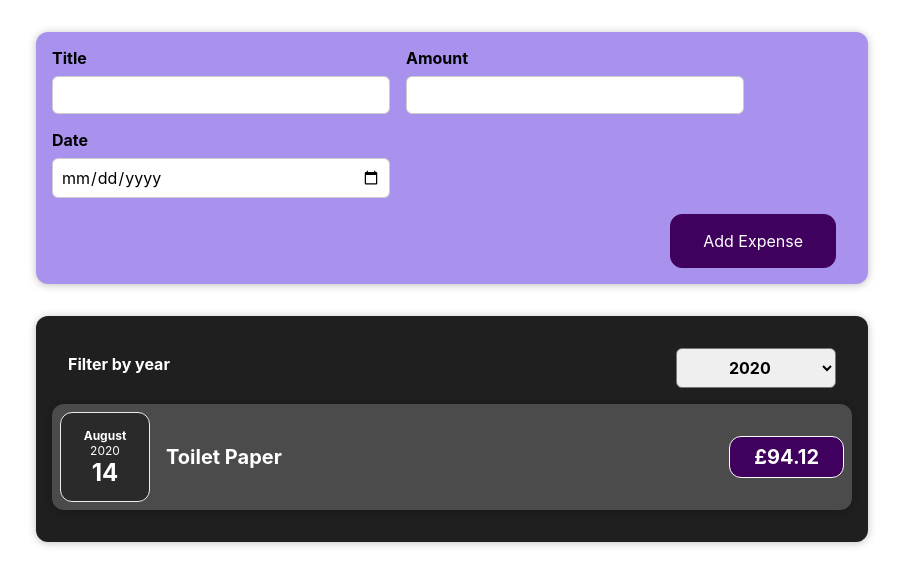
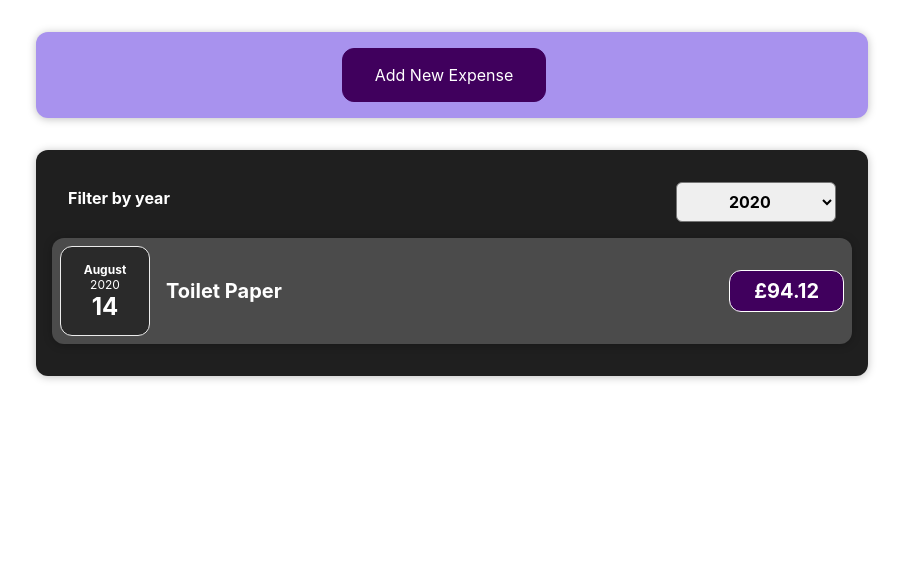
Before and after one commit to hjbrown11/react-expense-tracker, a React (Create React App) app: page / in a window 1280 px wide. Shown: the top 586 px of the page, without its empty margins (188-1091 px from the left). Built offline with nearby package versions, Linux system fonts and the light colour scheme.

Commit message:
Refactor form, add buttons and functionality

```diff
--- a/src/components/NewExpense/ExpenseForm.js
+++ b/src/components/NewExpense/ExpenseForm.js
@@ -24,7 +24,7 @@
     const expenseData = {
       title: enteredTitle,
       amount: enteredAmount,
-      date: new Date(enteredDate)
+      date: new Date(enteredDate),
     };
 
     props.onSaveExpenseData(expenseData);
@@ -33,40 +33,43 @@
     setEnteredDate('');
   };
 
-  return(
-    <form onSubmit={submitHandler} >
-      <div className="new-expense__controls">
-        <div className="new-expense__control">
+  return (
+    <form onSubmit={submitHandler}>
+      <div className='new-expense__controls'>
+        <div className='new-expense__control'>
           <label>Title</label>
           <input
-           type="text"
+            type='text'
             value={enteredTitle}
             onChange={titleChangeHandler}
           />
         </div>
-        <div className="new-expense__control">
+        <div className='new-expense__control'>
           <label>Amount</label>
           <input
-           type="number"
-           min="0.01"
-           step="0.01"
+            type='number'
+            min='0.01'
+            step='0.01'
             value={enteredAmount}
             onChange={amountChangeHandler}
           />
         </div>
-        <div className="new-expense__control">
+        <div className='new-expense__control'>
           <label>Date</label>
           <input
-          type="date"
-          min="2019-01-01"
-          max="2022-12.31"
+            type='date'
+            min='2019-01-01'
+            max='2022-12.31'
             value={enteredDate}
             onChange={dateChangeHandler}
           />
         </div>
       </div>
-      <div className="new-expense__actions">
-        <button type="submit">Add Expense</button>
+      <div className='new-expense__actions'>
+        <button type='button' onClick={props.onCancel}>
+          Cancel
+        </button>
+        <button type='submit'>Add Expense</button>
       </div>
     </form>
   );
--- a/src/components/NewExpense/NewExpense.js
+++ b/src/components/NewExpense/NewExpense.js
@@ -1,19 +1,38 @@
-import React from 'react';
-import'./NewExpense.css';
+import React, { useState } from 'react';
+import './NewExpense.css';
 import ExpenseForm from './ExpenseForm';
 
 const NewExpense = (props) => {
+  const [isEditing, setIsEditing] = useState(false);
+
   const saveExpenseDataHandler = (enteredExpenseData) => {
     const expenseData = {
       ...enteredExpenseData,
-      id: Math.floor(Math.random()*1000000).toString()
+      id: Math.floor(Math.random() * 1000000).toString(),
     };
     props.onAddExpense(expenseData);
+    setIsEditing(false);
   };
 
-  return(
-    <div className="new-expense">
-      <ExpenseForm onSaveExpenseData={saveExpenseDataHandler} />
+  const startEditingHandler = () => {
+    setIsEditing(true);
+  };
+
+  const stopEditingHandler = () => {
+    setIsEditing(false);
+  };
+
+  return (
+    <div className='new-expense'>
+      {!isEditing && (
+        <button onClick={startEditingHandler}>Add New Expense</button>
+      )}
+      {isEditing && (
+        <ExpenseForm
+          onSaveExpenseData={saveExpenseDataHandler}
+          onCancel={stopEditingHandler}
+        />
+      )}
     </div>
   );
 };
```
Lines whose indentation alone changed are shown as unchanged.
